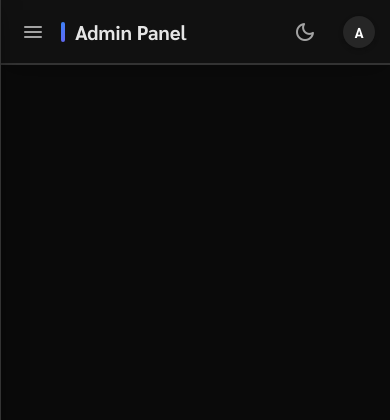
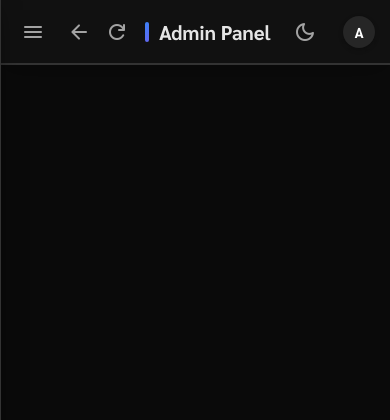
Before and after one commit to k-zencool/cmnsfixmac.com, a PHP site: the page made by admin/templates/header_admin.php in a window 390 px wide. Shown: the top 420 px of the page. Run offline with PHP 8.4, Linux system fonts and the light colour scheme; the template is opened without the code that fills it, so the values that code supplies are empty.

Commit message:
feat(admin): browser-style back/forward/refresh controls in topbar
Adds history nav buttons (back/forward/refresh) to the admin topbar for
easier navigation in PWA/standalone where the browser URL bar is hidden.
Reuses .toggle-btn styling; kept visible on mobile (forward hidden to save
width).

Co-Authored-By: Claude Opus 4.8 <noreply@anthropic.com>

```diff
--- a/admin/templates/assets/css/admin.css
+++ b/admin/templates/assets/css/admin.css
@@ -306,6 +306,10 @@ body {
 }
 .toggle-btn:hover, .mobile-toggle-btn:hover { background: var(--bg-surface-alt); color: var(--text-main); }
 
+/* Browser-style history controls (back / forward / refresh) */
+.nav-history-controls { display: flex; align-items: center; gap: 2px; }
+.nav-hist-btn:active { transform: scale(0.9); }
+
 /* ---------------------------------------------------------
    5. CONTENT & GAP FIX
 --------------------------------------------------------- */
@@ -409,6 +413,8 @@ body {
     .close-btn         { display: flex; }
     .toggle-btn        { display: none; }
     .theme-btn         { display: flex !important; }
+    .nav-hist-btn      { display: flex !important; }  /* keep history controls on mobile */
+    .nav-hist-fwd      { display: none !important; }  /* except forward — save width */
     .overlay {
         position: fixed; inset: 0; background: rgba(0,0,0,0.6); z-index: 998;
         display: none; opacity: 0; transition: opacity 0.3s;
--- a/admin/templates/navbar_admin.php
+++ b/admin/templates/navbar_admin.php
@@ -43,6 +43,20 @@ $firstChar = strtoupper(mb_substr($adminName, 0, 1));
         <button class="mobile-toggle-btn" onclick="toggleSidebarMobile()">
             <span class="material-symbols-rounded">menu</span>
         </button>
+
+        <!-- Browser-style history controls (back / forward / refresh) -->
+        <div class="nav-history-controls">
+            <button type="button" class="toggle-btn nav-hist-btn" onclick="history.back()" title="ย้อนกลับ" aria-label="ย้อนกลับ">
+                <span class="material-symbols-rounded">arrow_back</span>
+            </button>
+            <button type="button" class="toggle-btn nav-hist-btn nav-hist-fwd" onclick="history.forward()" title="ไปหน้าถัดไป" aria-label="ไปหน้าถัดไป">
+                <span class="material-symbols-rounded">arrow_forward</span>
+            </button>
+            <button type="button" class="toggle-btn nav-hist-btn" onclick="location.reload()" title="รีเฟรช" aria-label="รีเฟรช">
+                <span class="material-symbols-rounded">refresh</span>
+            </button>
+        </div>
+
         <h2 class="page-title"><?= isset($pageTitle) ? htmlspecialchars($pageTitle) : 'Dashboard' ?></h2>
     </div>
 
```
